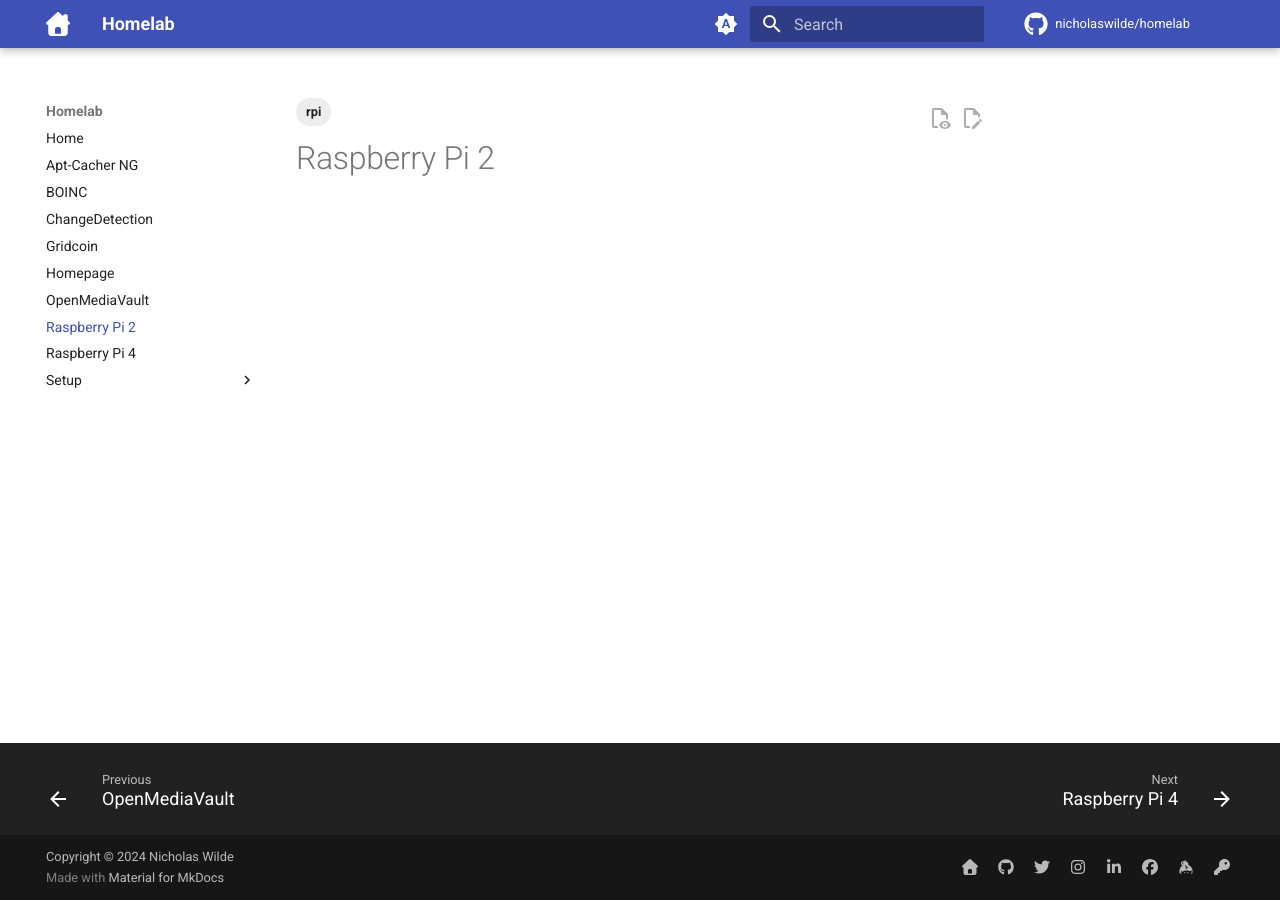
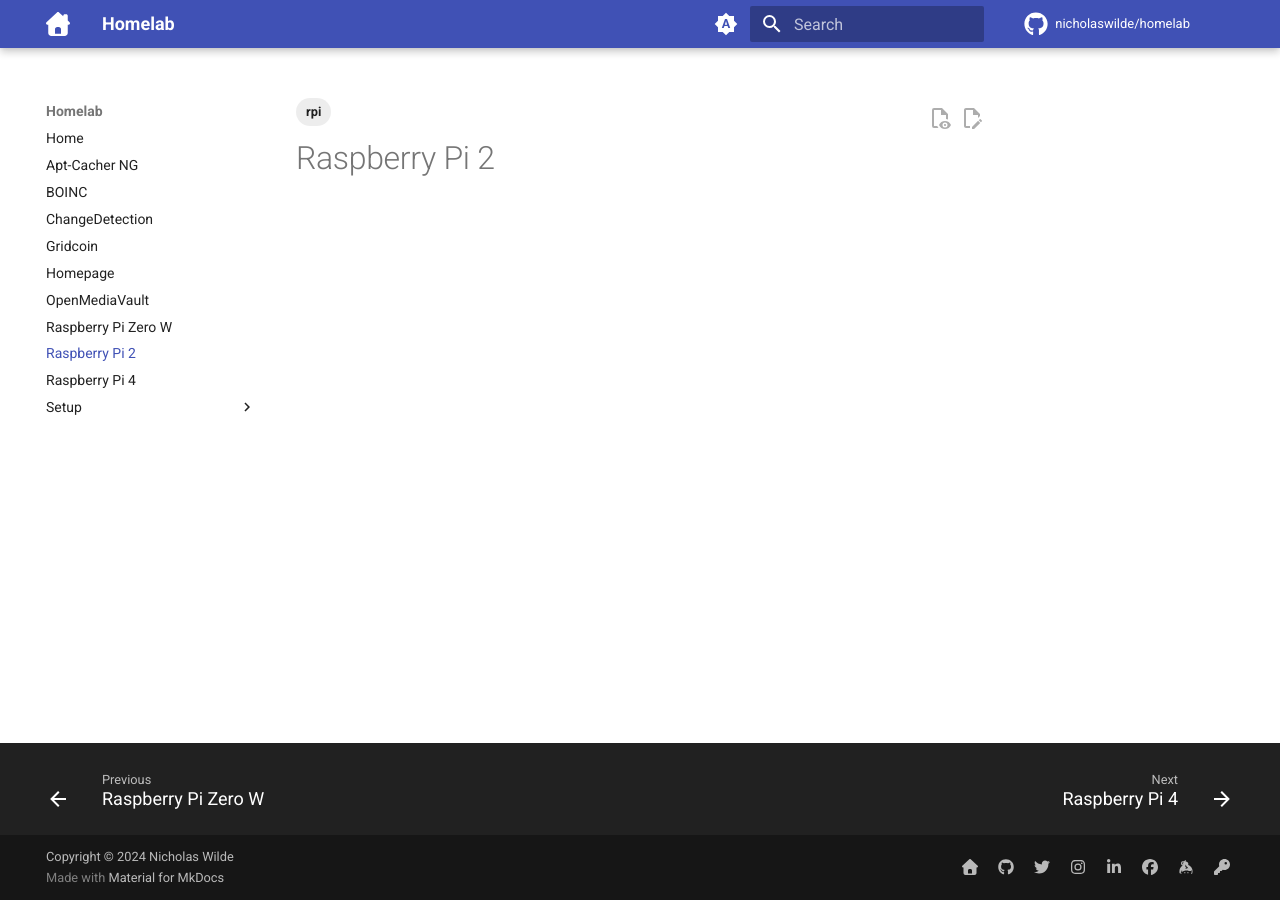
Before and after one commit to nicholaswilde/homelab, an MkDocs documentation site: the page built from docs/rpi2.md, in a window 1280 px wide. Built offline with MkDocs 1.6.1 and Material for MkDocs 9.7.7, drawn with Linux system fonts in a browser that asks for light colours; comment, search, counter and statistics services are not loaded.

Commit message:
feat: add rpi0
Signed-off-by: nιcнolaѕ wιlde <ncwilde43@gmail.com>

```diff
--- /dev/null
+++ b/docs/rpi0.md
@@ -0,0 +1,5 @@
+---
+tags:
+  - rpi
+---
+# Raspberry Pi Zero W
--- a/mkdocs.yml
+++ b/mkdocs.yml
@@ -21,6 +21,7 @@
   - Gridcoin: gridcoin.md
   - Homepage: homepage.md
   - OpenMediaVault: openmediavault.md
+  - Raspberry Pi Zero W: rpi0.md
   - Raspberry Pi 2: rpi2.md
   - Raspberry Pi 4: rpi4.md
   - Setup:
```
